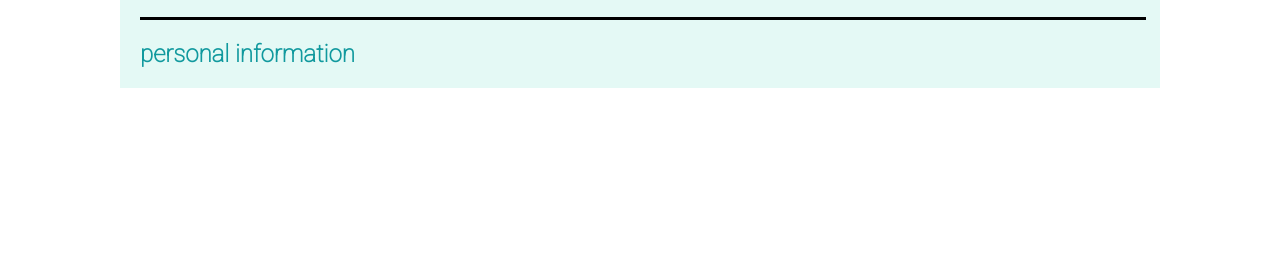
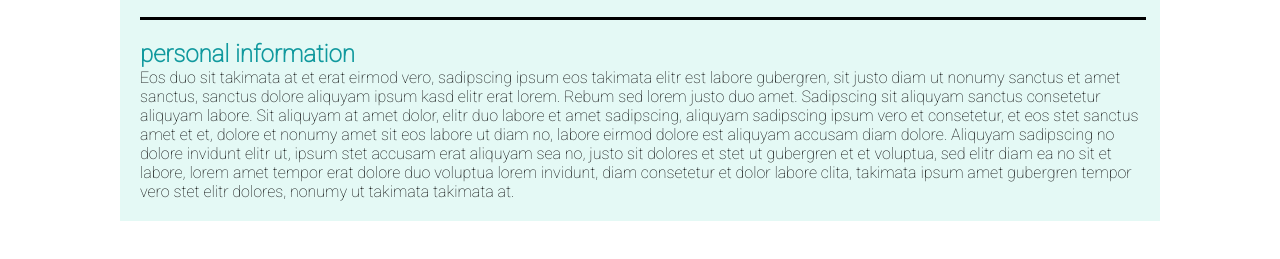
Before and after one commit to rifatabrarjowad/template_01, a plain HTML site: page index.html in a window 1280 px wide. Shown: the part 149-408 px from the top of the page. Drawn offline with Linux system fonts and the light colour scheme.

Commit message:
adding file

```diff
--- a/index.html
+++ b/index.html
@@ -32,7 +32,19 @@
                     <div class="left-div">
                         <h1>personal information</h1>
                     </div>
-                    <div class="right-div"></div>
+                    <div class="right-div">
+                        <p>Eos duo sit takimata at et erat eirmod vero, sadipscing ipsum eos takimata elitr est labore
+                            gubergren, sit justo diam ut nonumy sanctus et amet sanctus, sanctus dolore aliquyam ipsum
+                            kasd elitr erat lorem. Rebum sed lorem justo duo amet. Sadipscing sit aliquyam sanctus
+                            consetetur aliquyam labore. Sit aliquyam at amet dolor, elitr duo labore et amet sadipscing,
+                            aliquyam sadipscing ipsum vero et consetetur, et eos stet sanctus amet et et, dolore et
+                            nonumy amet sit eos labore ut diam no, labore eirmod dolore est aliquyam accusam diam
+                            dolore. Aliquyam sadipscing no dolore invidunt elitr ut, ipsum stet accusam erat aliquyam
+                            sea no, justo sit dolores et stet ut gubergren et et voluptua, sed elitr diam ea no sit et
+                            labore, lorem amet tempor erat dolore duo voluptua lorem invidunt, diam consetetur et dolor
+                            labore clita, takimata ipsum amet gubergren tempor vero stet elitr dolores, nonumy ut
+                            takimata takimata at.</p>
+                    </div>
                 </div>
             </section>
 
```
